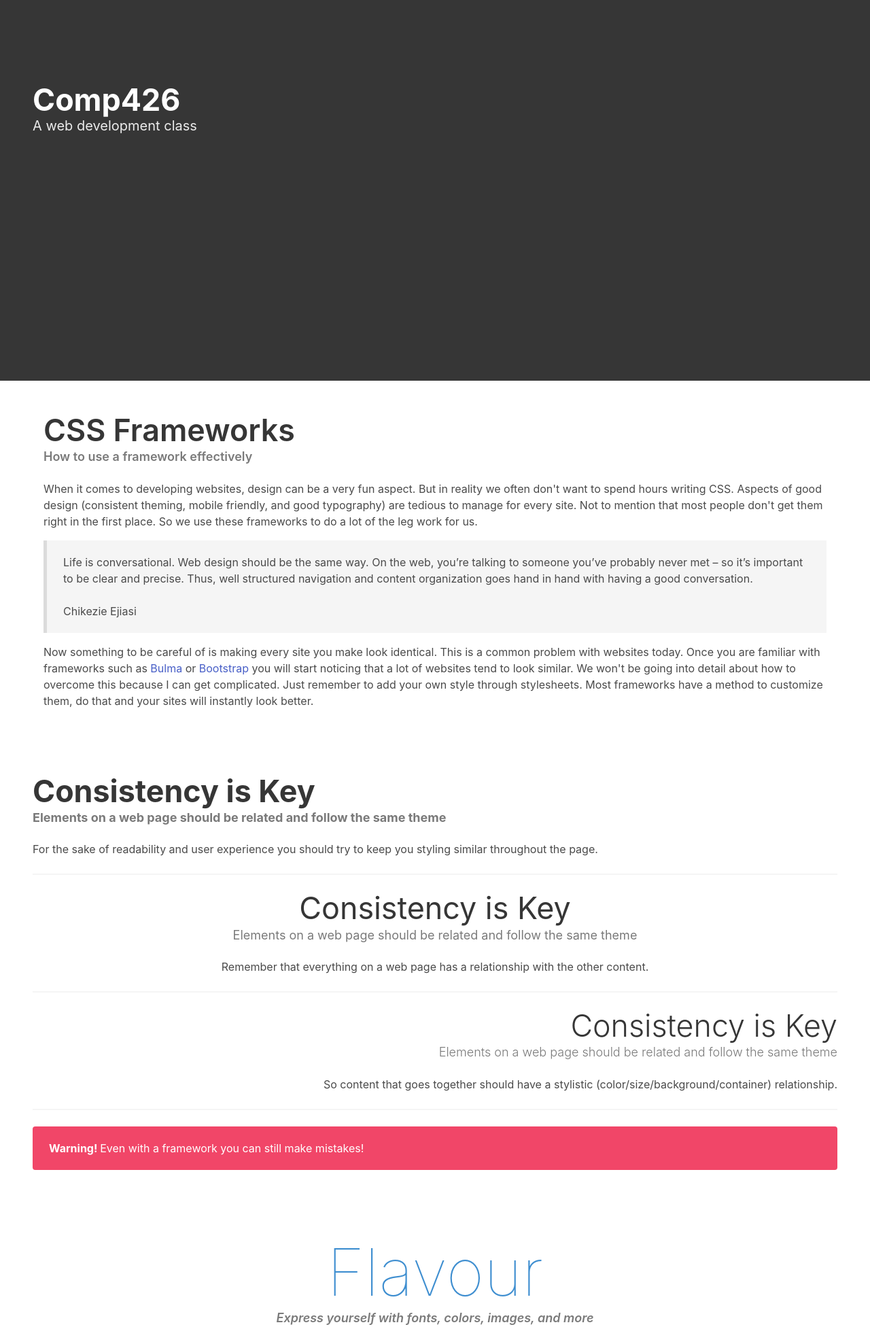
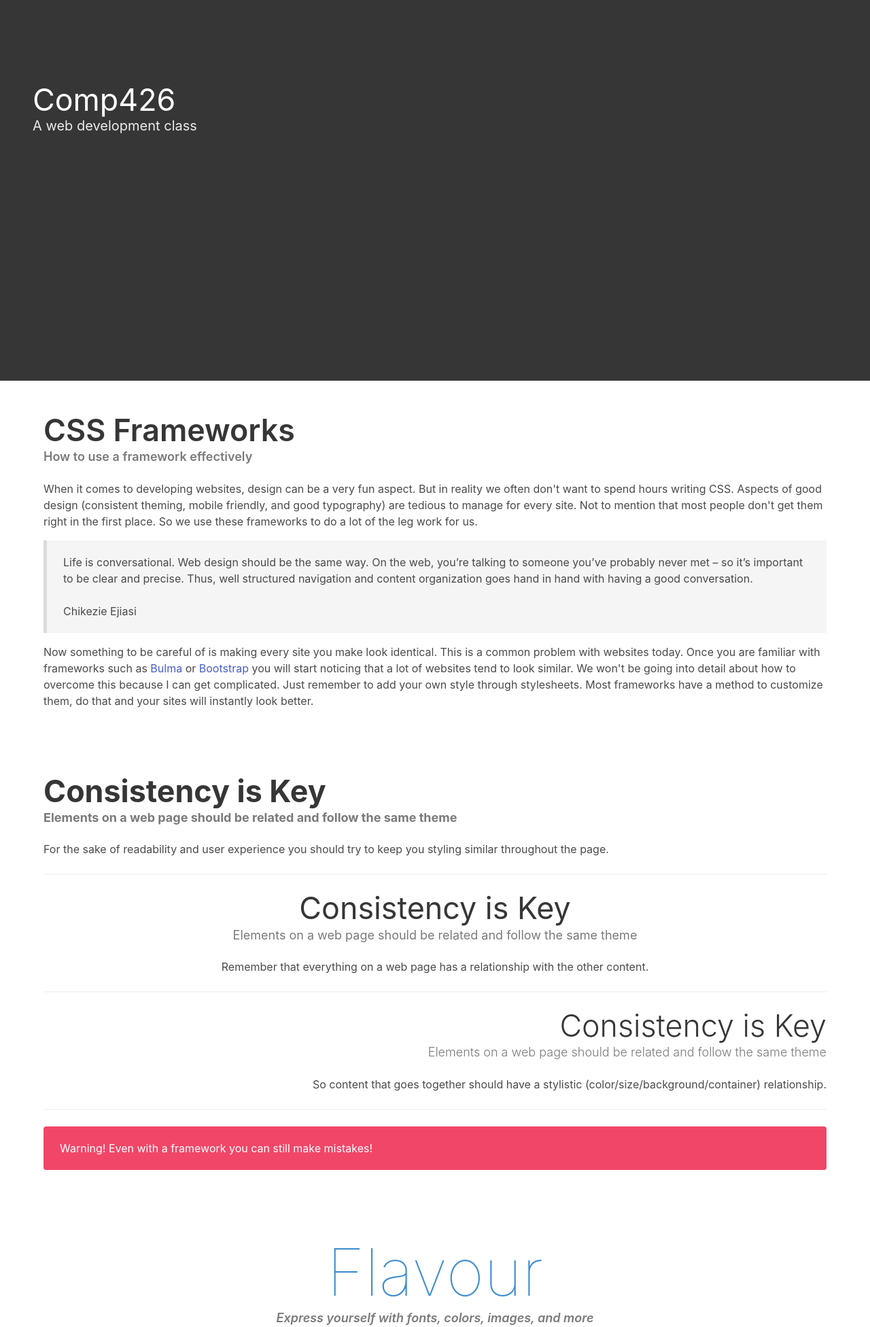
Before and after one commit to jdmar3-comp426/a02-Phillypak, a website: page index.html in a window 1280 px wide. Shown: the part 240-2192 px from the top of the page at 68% size. Drawn offline with nearby package versions, Linux system fonts and the light colour scheme; a web font is replaced by a local one.

Commit message:
corrected number of sections, containers, and bold titles

```diff
--- a/index.html
+++ b/index.html
@@ -12,7 +12,7 @@
 <section class="hero is-dark is-fullheight">
     <div class="hero-body">
         <div class="title">
-            <h1 class="has-text-weight-bold">
+            <h1 class="has-text-weight-normal">
                 Comp426
             </h1>
             <h2 class="subtitle">
@@ -55,7 +55,7 @@
     </div>
 </section>
 <section class="section has-background-white">
-    <div class="">
+    <div class="container">
         <div class="content">
             <h1 class="title has-text-weight-bold">Consistency is Key</h1>
             <h5 class="subtitle has-text-grey has-text-weight-bold">Elements on a web page should be related and follow the same theme</h5>
@@ -81,7 +81,7 @@
         </div>
         <hr>
         <div class="notification is-danger">
-            <p><span class="has-text-weight-bold">Warning! </span>Even with a framework you can still make mistakes!</p>
+            <p><span class="">Warning! </span>Even with a framework you can still make mistakes!</p>
         </div>
     </div>
 </section>
@@ -115,7 +115,7 @@
         </div>
     </div>
 </section>
-<section class="section">
+<section class="section has-background-white">
     <div class="container">
         <div class="content">
             <div class="columns">
```
